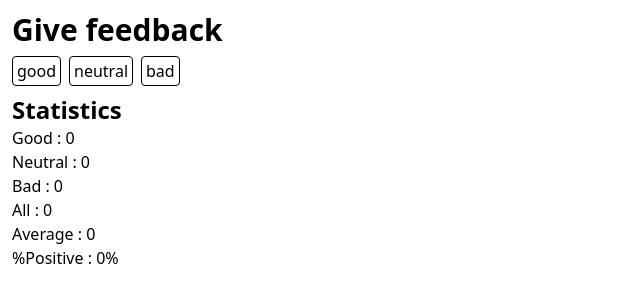
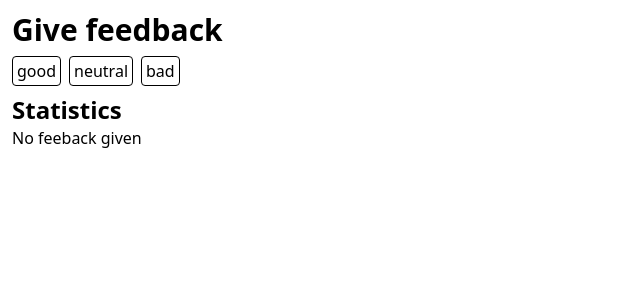
Before and after one commit to Lil-Code30/full-stack-open-course, a React (Vite) app in the folder part-1/unicafe/: page / in a window 1280 px wide. Shown: the top 302 px of the page, without its empty margins (0-640 px from the left). Built offline with nearby package versions, Linux system fonts and the light colour scheme.

Commit message:
1.9: unicafe step 4

```diff
--- a/part-1/unicafe/src/App.jsx
+++ b/part-1/unicafe/src/App.jsx
@@ -24,9 +24,16 @@ function App() {
           <Button onClick={el.fn} text={el.text} />
         ))}
       </div>
-      <Statistics
-        data={{ good, neutral, bad, total, average, positvePercentage }}
-      />
+      {total !== 0 ? (
+        <Statistics
+          data={{ good, neutral, bad, total, average, positvePercentage }}
+        />
+      ) : (
+        <>
+          <h2 className="text-2xl font-semibold mt-2">Statistics</h2>
+          <p>No feeback given</p>
+        </>
+      )}
     </div>
   );
 }
```
